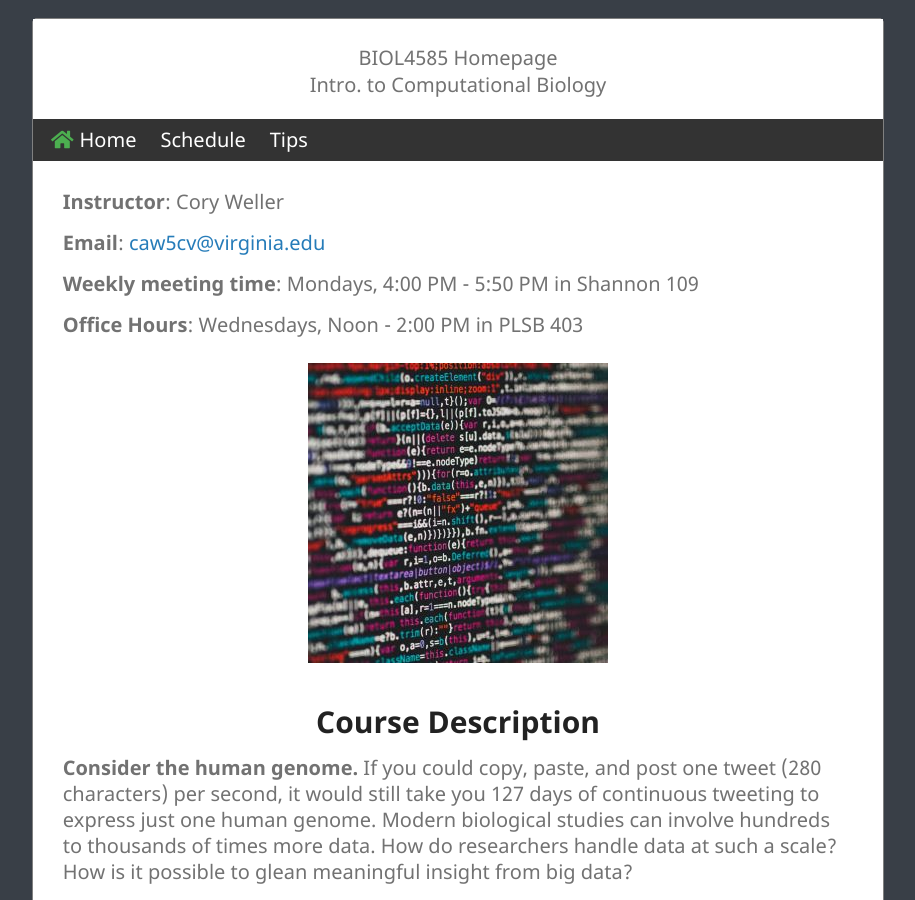
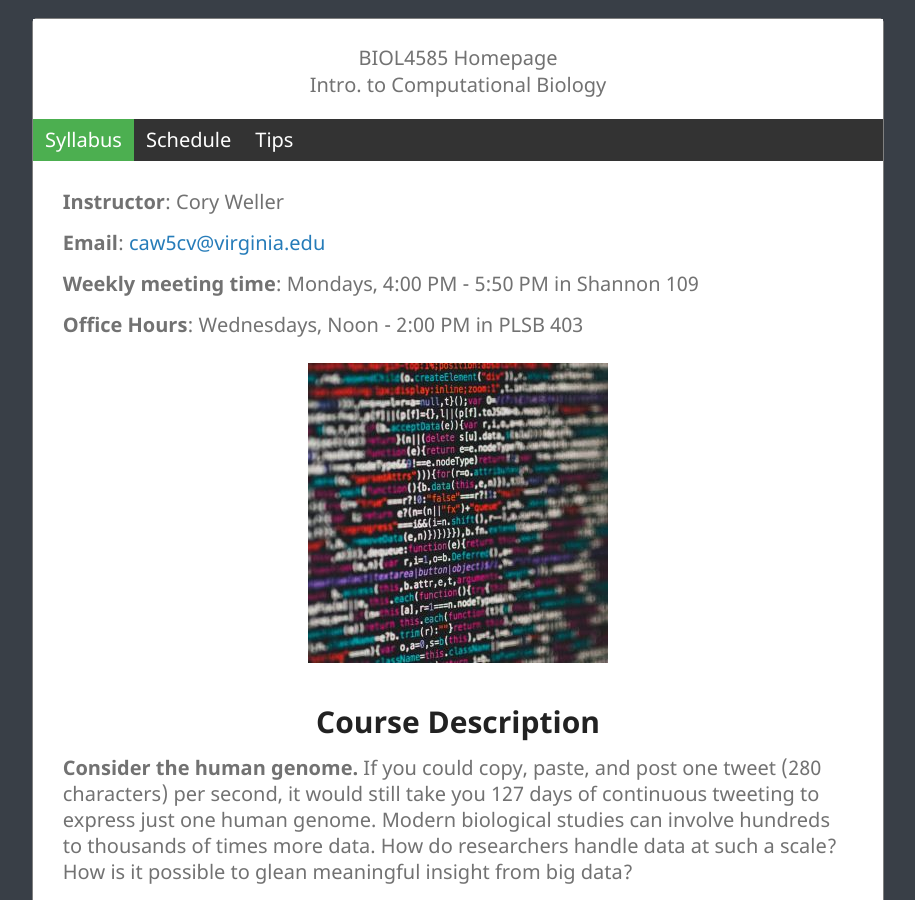
Before and after one commit to cory-weller/BIOL4585, a Jekyll site: the page built from index.md, in a window 1280 px wide and 900 px high. Shown: the whole window, without its empty margins (182-1097 px from the left). Built offline with Jekyll 4.4.1, drawn with Linux system fonts in a browser that asks for light colours.

Commit message:
rename home page

```diff
--- a/_layouts/default.html
+++ b/_layouts/default.html
@@ -22,7 +22,7 @@
 
     <div class="navbar">
         <ul>
-          <li><a href="index.html"><i class="fas fa-home" style="{% if page.title == site.title %}color:#4CAF50 {% endif %}"></i>Home</a></li>
+          <li><a class="{% if page.title == "BIOL4585 Homepage" %}active {% endif %}tooltipped tooltipped-s" href="index.html">Syllabus</a></li>
           <li><a class="{% if page.title == "BIOL4585 Schedule" %}active {% endif %}tooltipped tooltipped-s" href="schedule.html">Schedule</a></li>
           <li><a class="{% if page.title == "BIOL4585 Tips" %}active {% endif %}tooltipped tooltipped-s" href="how_to_succeed.html">Tips</a></li>
       </ul>
```
